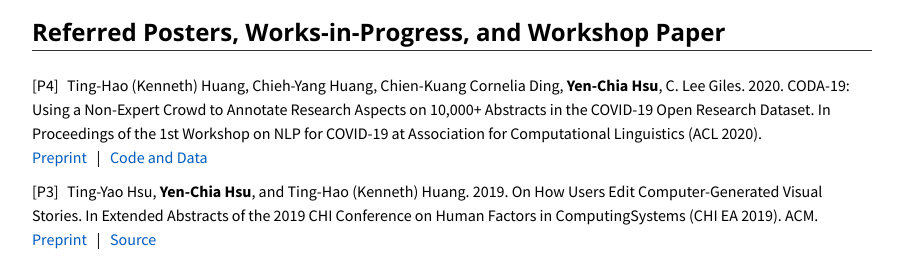
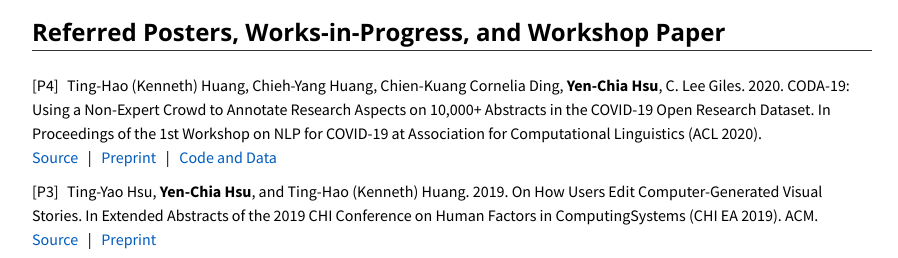
Before and after one commit to yenchiah/yenchiah.github.io, a plain HTML site: page index.html in a window 1280 px wide. Shown: the part 2341-2599 px from the top of the page, without its empty margins (188-1086 px from the left). Drawn offline with nearby package versions, Linux system fonts and the light colour scheme.

Commit message:
Minor update.

```diff
--- a/index.html
+++ b/index.html
@@ -299,15 +299,17 @@
                 <p class="text-small-margin">
                   Ting-Yao Hsu, <b>Yen-Chia Hsu</b>, and Ting-Hao (Kenneth) Huang. 2019. On How Users Edit Computer-Generated Visual Stories. In Extended Abstracts of the 2019 CHI Conference on Human Factors in ComputingSystems (CHI EA 2019). ACM.
                   <br>
+                  <a href="https://dl.acm.org/citation.cfm?id=3312965" target="_blank">Source</a>
+                  &nbsp;&nbsp;|&nbsp;&nbsp;
                   <a href="https://arxiv.org/abs/1902.08327" target="_blank">Preprint</a>
-                  &nbsp;&nbsp;|&nbsp;&nbsp;
-                  <a href="https://dl.acm.org/citation.cfm?id=3312965" target="_blank">Source</a>
                 </p>
               </li>
               <li>
                 <p class="text-small-margin">
                   Ting-Hao (Kenneth) Huang, Chieh-Yang Huang, Chien-Kuang Cornelia Ding, <b>Yen-Chia Hsu</b>, C. Lee Giles. 2020. CODA-19: Using a Non-Expert Crowd to Annotate Research Aspects on 10,000+ Abstracts in the COVID-19 Open Research Dataset. In Proceedings of the 1st Workshop on NLP for COVID-19 at Association for Computational Linguistics (ACL 2020).
                   <br>
+                  <a href="https://www.aclweb.org/anthology/2020.nlpcovid19-acl.6/" target="_blank">Source</a>
+                  &nbsp;&nbsp;|&nbsp;&nbsp;
                   <a href="https://arxiv.org/abs/2005.02367" target="_blank">Preprint</a>
                   &nbsp;&nbsp;|&nbsp;&nbsp;
                   <a href="https://github.com/windx0303/CODA-19" target="_blank">Code and Data</a>
```
